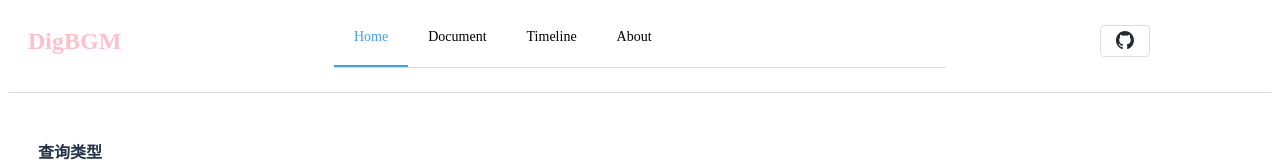
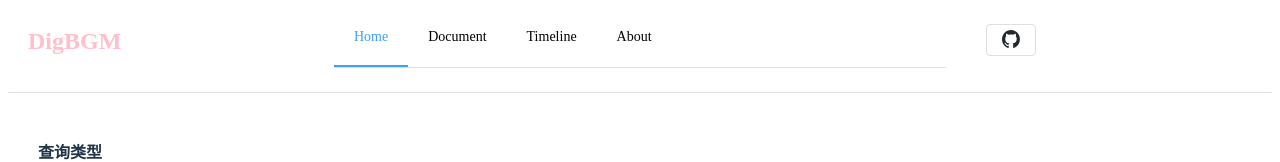
Before and after one commit to viogami/DigBGM_vite, a Vue app: page / in a window 1280 px wide. Shown: the top 162 px of the page. Built offline with nearby package versions, Linux system fonts and the light colour scheme.

Commit message:
update Header.vue

```diff
--- a/src/pages/Home/Header.vue
+++ b/src/pages/Home/Header.vue
@@ -1,6 +1,5 @@
 <script setup>
 import github_icon from "../../assets/github-mark.svg";
-import { Document } from "@element-plus/icons-vue";
 
 defineProps(['menuIndex'])  //定义props实现页面跳转 导航标签也跳转
 </script>
@@ -32,12 +31,14 @@ defineProps(['menuIndex'])  //定义props实现页面跳转 导航标签也跳
           </el-menu>
         </el-col>
 
-        <el-col :xs="2" :sm="4" :md="4" :lg="4" :xl="4"  style="display:flex;justify-content: right; align-items: center">
+        <el-col :xs="2" :sm="4" :md="4" :lg="4" :xl="4"  style="">
+          <ul>
           <el-button>
             <a href="https://github.com/viogami/DigBGM_vite" target="_blank">
               <img :src="github_icon" alt="GitHub Icon" width="18" height="18" />
             </a>
           </el-button>
+          </ul>
         </el-col>
       </el-row>
     </el-header>
--- a/src/pages/Home/Home.vue
+++ b/src/pages/Home/Home.vue
@@ -15,7 +15,7 @@ import {
 } from '@element-plus/icons-vue'
 
 //侧边栏折叠面板逻辑
-const isCollapse = navigator.userAgent.match(/Phone|iPad/) ? ref(true) : ref(false)
+const isCollapse =  document.body.clientWidth<950 ? ref(true) : ref(false)
 const collapseMenu = () => {
   isCollapse.value = !isCollapse.value
 }
```
